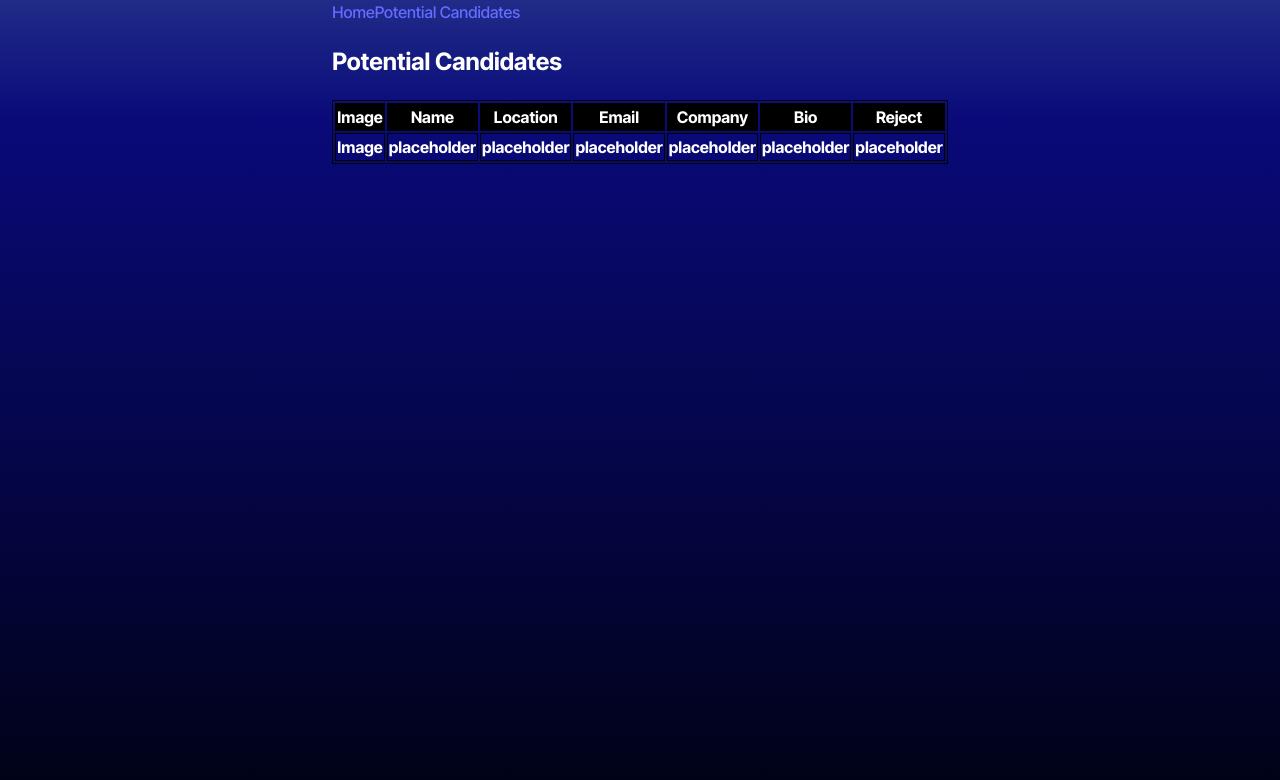
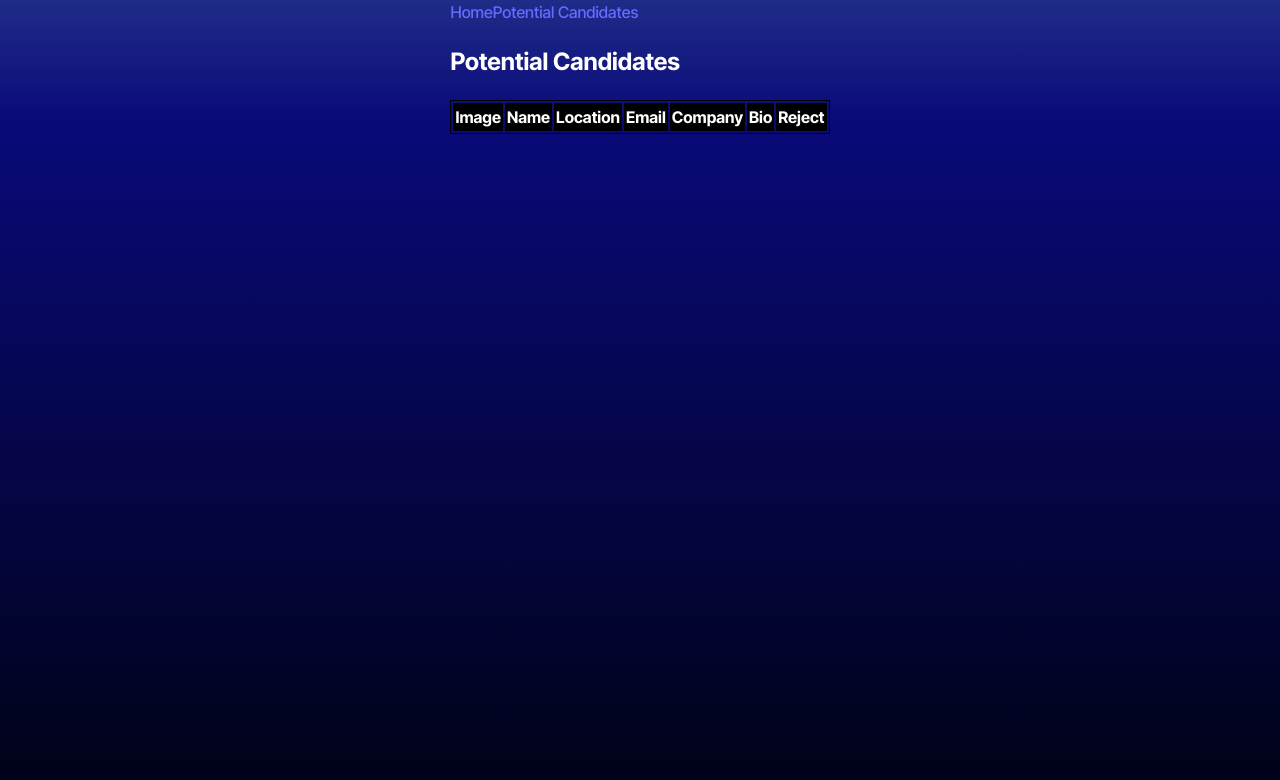
Before and after one commit to marielmetalios/candidate_search_13, a React (Vite) app: page /SavedCandidates in a window 1280 px wide. Shown: the top 780 px of the page. Built offline with nearby package versions, Linux system fonts and the light colour scheme.

Commit message:
updated CandidateSearch page, image successfully pulling into table

```diff
--- a/src/pages/SavedCandidates.tsx
+++ b/src/pages/SavedCandidates.tsx
@@ -1,7 +1,7 @@
 const SavedCandidates = () => {
 
-
-
+  const candidates = JSON.parse(localStorage.getItem("candidates") as string) || [];
+  console.log(candidates);
 
   return (
     <>
@@ -20,19 +20,19 @@ const SavedCandidates = () => {
             </tr>
           </thead>
           <tbody>
-        {/* candidates.map.forEach({candidate}) */}
-        <th>Image</th>
-            <th>placeholder</th>
-            <th>placeholder</th>
-            <th>placeholder</th>
-            <th>placeholder</th>
-            <th>placeholder</th>
-            <th>placeholder</th>
+            {candidates.map((candidate, index) => (
+              <tr key={candidate.login}>
+            <td><img src={candidate.avatar_url}/></td>
+            <td>{candidate.name}</td>
+            <td>{candidate.location}</td>
+            <td>{candidate.email}</td>
+            <td>{candidate.company}</td>
+            <td>{candidate.bio}</td>
+            <td>placeholder</td>
+            </tr>
+          ))}
           </tbody>
         </table>
-
-
-
       </div>
     </>
   );
```
Lines whose indentation alone changed are shown as unchanged.
